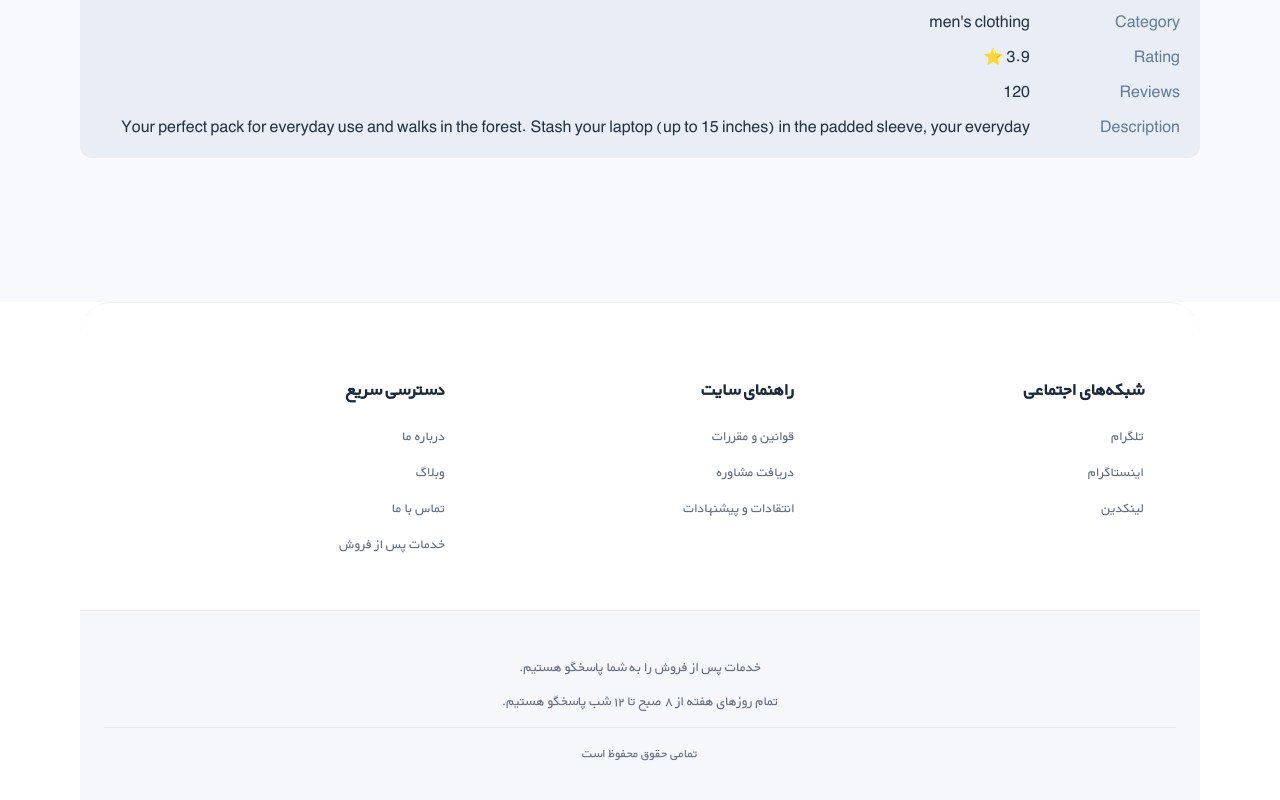
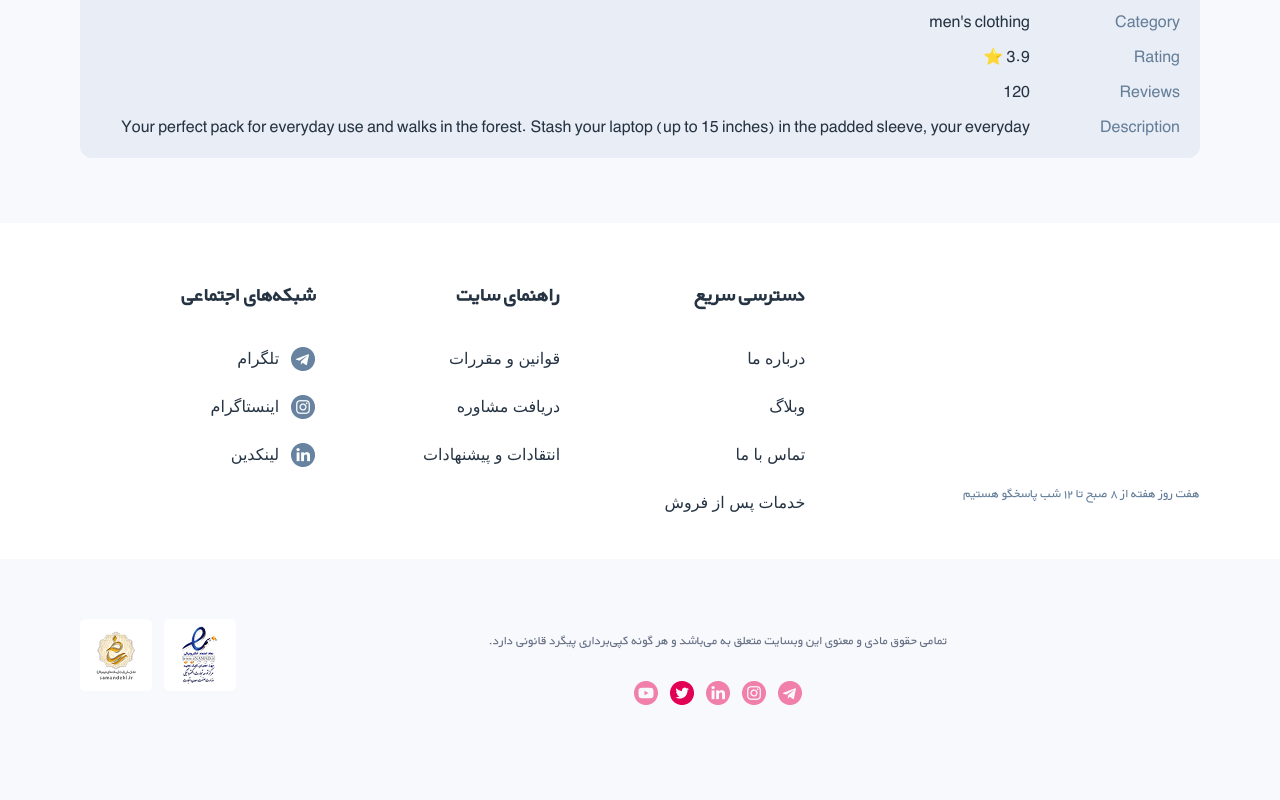
Before and after one commit to PouriaDamavandi/Maz-task, a Vue app: page /products/1 in a window 1280 px wide. Shown: the part 836-1636 px from the top of the page. After the commit the page ends 1587 px from the top, so only its background shows below. Built offline with nearby package versions, Linux system fonts and the light colour scheme; no server answers.

Commit message:
refactor: footer and functionality

```diff
--- a/src/components/layouts/AppFooter.vue
+++ b/src/components/layouts/AppFooter.vue
@@ -1,57 +1,248 @@
 <script setup lang="ts">
-import AppContainer from './AppContainer.vue'
+import { computed } from 'vue'
+import { useRouter } from 'vue-router'
+
+import telegram from '@/assets/images/socials/telegram.png'
+import instagram from '@/assets/images/socials/instagram.png'
+import linkedin from '@/assets/images/socials/linkedin.png'
+
+import telegramRed from '@/assets/images/socials/telegram-pink.png'
+import instagramRed from '@/assets/images/socials/instagram-pink.png'
+import youtubeRed from '@/assets/images/socials/youtube-pink.png'
+import xRed from '@/assets/images/socials/twitter-red.png'
+import linkedinRed from '@/assets/images/socials/linkedin-pink.png'
+
+import enamad from '@/assets/images/licenses/etemad-license.png'
+import samandehi from '@/assets/images/licenses/samandehi-license.png'
+import BaseButton from '../base/BaseButton.vue'
+
+const router = useRouter()
+
+interface SocialLink {
+  name: string
+  url: string
+  ariaLabel: string
+  icon: string
+  footerIcon?: string
+  external?: boolean
+}
+
+interface FooterLink {
+  title: string
+  url: string
+  ariaLabel?: string
+  icon?: string
+  external?: boolean
+}
+
+interface FooterSection {
+  title: string
+  links: FooterLink[]
+}
+
+const socialLinks: SocialLink[] = [
+  {
+    name: 'تلگرام',
+    url: 'https://t.me/yourchannel',
+    ariaLabel: 'Telegram channel',
+    icon: telegram,
+    footerIcon: telegramRed,
+    external: true,
+  },
+  {
+    name: 'اینستاگرام',
+    url: 'https://instagram.com/yourprofile',
+    ariaLabel: 'Instagram profile',
+    icon: instagram,
+    footerIcon: instagramRed,
+    external: true,
+  },
+  {
+    name: 'لینکدین',
+    url: 'https://linkedin.com/company/yourcompany',
+    ariaLabel: 'LinkedIn company page',
+    icon: linkedin,
+    footerIcon: linkedinRed,
+    external: true,
+  },
+]
+
+const quickAccessLinks: FooterLink[] = [
+  {
+    title: 'درباره ما',
+    url: '/about',
+  },
+  {
+    title: 'وبلاگ',
+    url: '/blog',
+  },
+  {
+    title: 'تماس با ما',
+    url: '/contact',
+  },
+  {
+    title: 'خدمات پس از فروش',
+    url: '/after-sales',
+  },
+]
+
+const guideLinks: FooterLink[] = [
+  {
+    title: 'قوانین و مقررات',
+    url: '/terms',
+  },
+  {
+    title: 'دریافت مشاوره',
+    url: '/consultation',
+  },
+  {
+    title: 'انتقادات و پیشنهادات',
+    url: '/feedback',
+  },
+]
+
+const footerSections = computed<FooterSection[]>(() => [
+  {
+    title: 'دسترسی سریع',
+    links: quickAccessLinks,
+  },
+  {
+    title: 'راهنمای سایت',
+    links: guideLinks,
+  },
+  {
+    title: 'شبکه‌های اجتماعی',
+    links: socialLinks.map((social) => ({
+      title: social.name,
+      url: social.url,
+      ariaLabel: social.ariaLabel,
+      icon: social.icon,
+      external: true,
+    })),
+  },
+])
+
+const footerSocialAccess = socialLinks.map((social) => ({
+  icon: social.footerIcon,
+  url: social.url,
+  alt: social.name,
+}))
+
+const extraSocials = [
+  {
+    icon: xRed,
+    url: 'https://x.com',
+    alt: 'X',
+  },
+  {
+    icon: youtubeRed,
+    url: 'https://youtube.com',
+    alt: 'YouTube',
+  },
+]
+
+const handleNavigation = async (link: FooterLink) => {
+  if (link.external) {
+    window.open(link.url, '_blank', 'noopener,noreferrer')
+    return
+  }
+
+  await router.push(link.url)
+}
 </script>
 
 <template>
-  <footer class="footer">
-    <AppContainer>
-      <div class="footer-top">
-        <div class="column">
-          <h3>شبکه‌های اجتماعی</h3>
-          <a href="#">تلگرام</a>
-          <a href="#">اینستاگرام</a>
-          <a href="#">لینکدین</a>
-        </div>
+  <footer class="footer" role="contentinfo" aria-label="Website footer">
+    <div class="footer-top">
+      <p class="footer-moto">هفت روز هفته از ۸ صبح تا ۱۲ شب پاسخگو هستیم</p>
 
-        <div class="column">
-          <h3>راهنمای سایت</h3>
-          <a href="#">قوانین و مقررات</a>
-          <a href="#">دریافت مشاوره</a>
-          <a href="#">انتقادات و پیشنهادات</a>
-        </div>
+      <div class="footer-top-navigation">
+        <section
+          v-for="section in footerSections"
+          :key="section.title"
+          class="column"
+          :aria-labelledby="`footer-section-${section.title}`"
+        >
+          <h3 :id="`footer-section-${section.title}`">
+            {{ section.title }}
+          </h3>
 
-        <div class="column">
-          <h3>دسترسی سریع</h3>
-          <a href="#">درباره ما</a>
-          <a href="#">وبلاگ</a>
-          <a href="#">تماس با ما</a>
-          <a href="#">خدمات پس از فروش</a>
+          <BaseButton
+            v-for="link in section.links"
+            :key="`${section.title}-${link.title}`"
+            class="footer-link"
+            type="button"
+            :aria-label="link.ariaLabel || link.title"
+            @click="handleNavigation(link)"
+          >
+            <img v-if="link.icon" :src="link.icon" :alt="link.title" loading="lazy" />
+
+            <span>{{ link.title }}</span>
+          </BaseButton>
+        </section>
+      </div>
+    </div>
+
+    <div class="footer-bottom">
+      <div class="footer-bottom-content">
+        <p class="copyright">
+          تمامی حقوق مادی و معنوی این وبسایت متعلق به می‌باشد و هر گونه کپی‌برداری پیگرد قانونی
+          دارد.
+        </p>
+
+        <div class="footer-pages">
+          <a
+            v-for="item in [...footerSocialAccess, ...extraSocials]"
+            :key="item.alt"
+            :href="item.url"
+            target="_blank"
+            rel="noopener noreferrer"
+            :aria-label="item.alt"
+          >
+            <img :src="item.icon" :alt="item.alt" loading="lazy" />
+          </a>
         </div>
       </div>
 
-      <div class="footer-bottom">
-        <p>خدمات پس از فروش را به شما پاسخگو هستیم.</p>
-        <p>تمام روزهای هفته از ۸ صبح تا ۱۲ شب پاسخگو هستیم.</p>
-        <p class="copyright">تمامی حقوق محفوظ است</p>
+      <div class="licenses">
+        <img :src="enamad" alt="Enamad license" loading="lazy" />
+
+        <img :src="samandehi" alt="Samandehi license" loading="lazy" />
       </div>
-    </AppContainer>
+    </div>
   </footer>
 </template>
 
 <style scoped>
 .footer {
-  margin-top: 80px;
-  background: white;
+  background: var(--bg-white);
+  border-top: 1px solid var(--bg-soft);
 }
 
 .footer-top {
-  background: white;
+  background: var(--bg-white);
   border-radius: 32px 32px 0 0;
-  padding: 56px;
+  display: flex;
+  justify-content: center;
+  padding: 40px 160px;
+}
+
+.footer-top-navigation {
   display: grid;
   grid-template-columns: repeat(3, 1fr);
-  gap: 40px;
-  border-top: 1px solid #eef1f6;
+  flex: 2;
+  column-gap: 120px;
+  justify-items: end;
+}
+
+.footer-moto {
+  display: flex;
+  align-items: end;
+  flex: 1;
+  font-size: 13px;
+  line-height: 24px;
+  font-weight: 500;
+  color: var(--text-muted);
 }
 
 .column {
@@ -61,51 +252,145 @@ import AppContainer from './AppContainer.vue'
 }
 
 .column h3 {
-  font-size: 18px;
-  color: #1a2a3a;
-  margin-bottom: 8px;
+  font-size: 20px;
+  font-weight: 700;
+  line-height: 24px;
+  color: var(--text-primary);
 }
 
-.column a {
-  color: #667085;
-  text-decoration: none;
-  font-size: 14px;
-  transition: color 0.2s;
+.footer-link {
+  display: flex;
+  align-items: center;
+  gap: 12px;
+  width: fit-content;
+  background: transparent;
+  border: none;
+  padding: 0;
+  cursor: pointer;
+  color: var(--text-primary);
+  font-size: 13px;
+  font-weight: 500;
+  line-height: 24px;
+  transition: transform 0.2s ease;
 }
 
-.column a:hover {
-  color: #ec1561;
+.footer-link:hover {
+  transform: translateX(-4px);
+}
+
+.footer-link img {
+  width: 24px;
 }
 
 .footer-bottom {
-  background: #f6f7fb;
-  padding: 32px 24px;
+  flex: 1;
+  background: var(--bg-soft);
+  display: grid;
+  grid-template-columns: 1fr auto;
+  align-items: center;
+  justify-content: center;
+  padding: 40px 160px;
+}
+
+.footer-bottom-content {
+  display: flex;
+  flex-direction: column;
+  align-items: center;
+  justify-content: center;
   text-align: center;
-  border-top: 1px solid #ececec;
+}
+
+.footer-pages {
+  display: flex;
+  align-items: center;
+  justify-content: center;
+  gap: 12px;
+  margin-top: 16px;
+}
+
+.footer-pages img {
+  width: 24px;
+  height: 24px;
 }
 
 .footer-bottom p {
   color: #667085;
   font-size: 14px;
-  margin-bottom: 8px;
+  line-height: 1.6;
 }
 
-.footer-bottom .copyright {
+.copyright {
   margin-top: 16px;
   padding-top: 16px;
-  border-top: 1px solid #e2e8f0;
   font-size: 13px;
+  color: #5a6e85;
+}
+
+.licenses {
+  display: flex;
+  align-items: center;
+  gap: 12px;
+  justify-self: start;
+}
+
+@media (max-width: 1280px) and (min-width: 769px) {
+  .footer-top {
+    padding: 40px 80px;
+    gap: 32px;
+  }
+
+  .footer-top-navigation {
+    display: grid;
+    grid-template-columns: repeat(3, 1fr);
+    column-gap: 10px;
+    justify-items: start;
+  }
+
+  .footer-link {
+    font-size: 16px;
+    padding: 4px 0;
+  }
+
+  .footer-bottom {
+    padding: 40px 80px;
+  }
+
+  .footer-bottom p {
+    font-size: 13px;
+  }
 }
 
 @media (max-width: 768px) {
   .footer-top {
-    grid-template-columns: 1fr;
-    padding: 32px 24px;
-    gap: 32px;
+    padding: 44px 36px;
+    margin-top: 116px;
+  }
+
+  .footer-top-navigation {
+    grid-template-columns: repeat(2, 1fr);
+    column-gap: 65px;
+    row-gap: 68px;
+    justify-items: center;
+    font-size: 13px;
+  }
+
+  .footer-moto {
+    display: none;
+  }
+
+  .footer-link {
+    font-size: 16px;
   }
 
   .footer-bottom {
-    padding: 24px 16px;
+    display: flex;
+    flex-direction: column;
+    gap: 16px;
+    padding: 30px 20px;
+  }
+
+  .footer-bottom p {
+    font-size: 13px;
   }
 }
 </style>
--- a/src/components/layouts/AppLayout.vue
+++ b/src/components/layouts/AppLayout.vue
@@ -39,7 +39,6 @@ const navItems: NavItem[] = [
 </script>
 
 <template>
-  <div class="layout">
   <AppHeader
     cta-text="تماس"
     :cta-icon="IconPhoneCall"
@@ -50,5 +49,4 @@ const navItems: NavItem[] = [
     <slot />
   </AppContainer>
   <AppFooter />
-  </div>
 </template>
```
Also changed, not shown: 1 other file (tests, documents, lock files or other folders). Lines whose indentation alone changed are shown as unchanged.
